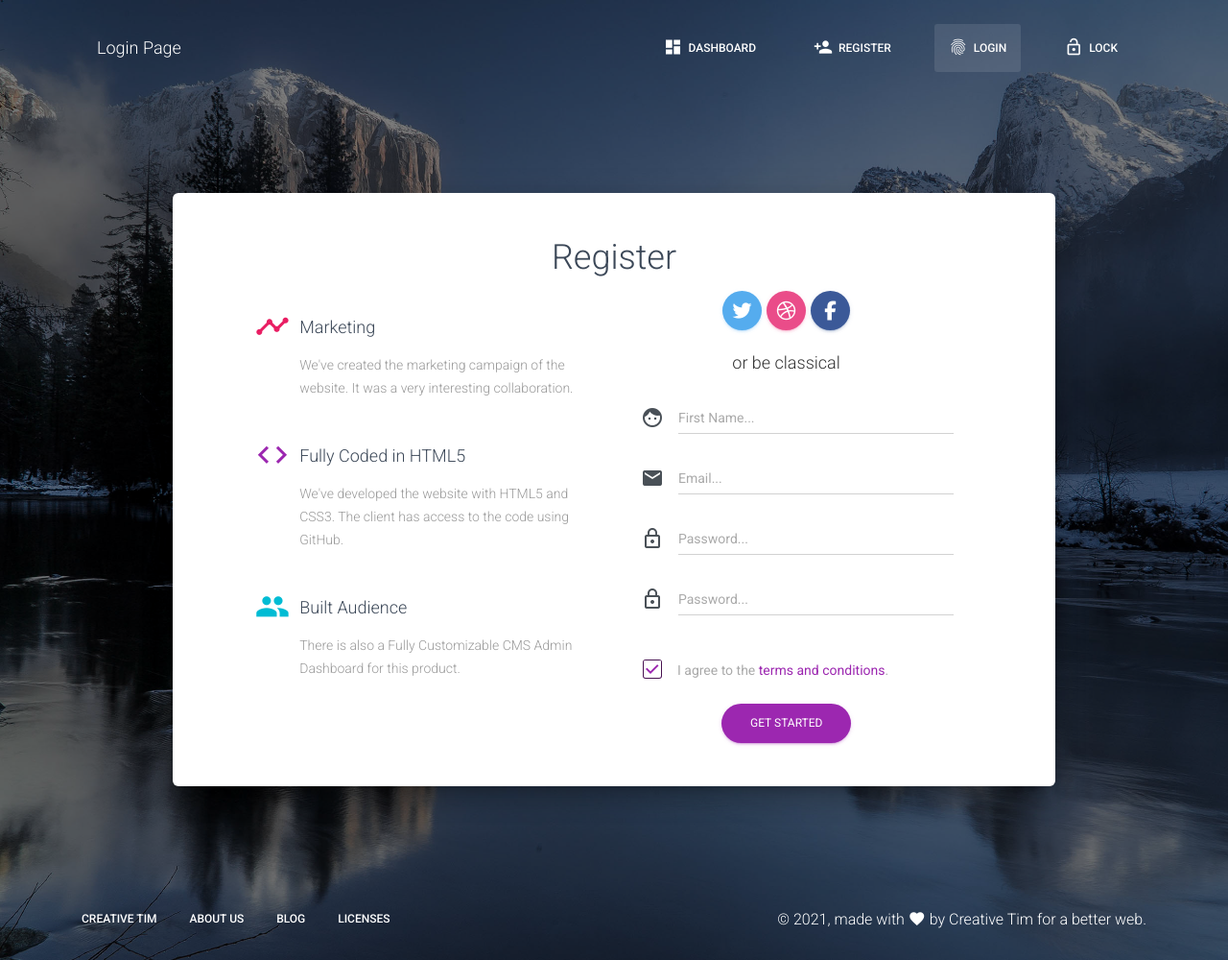
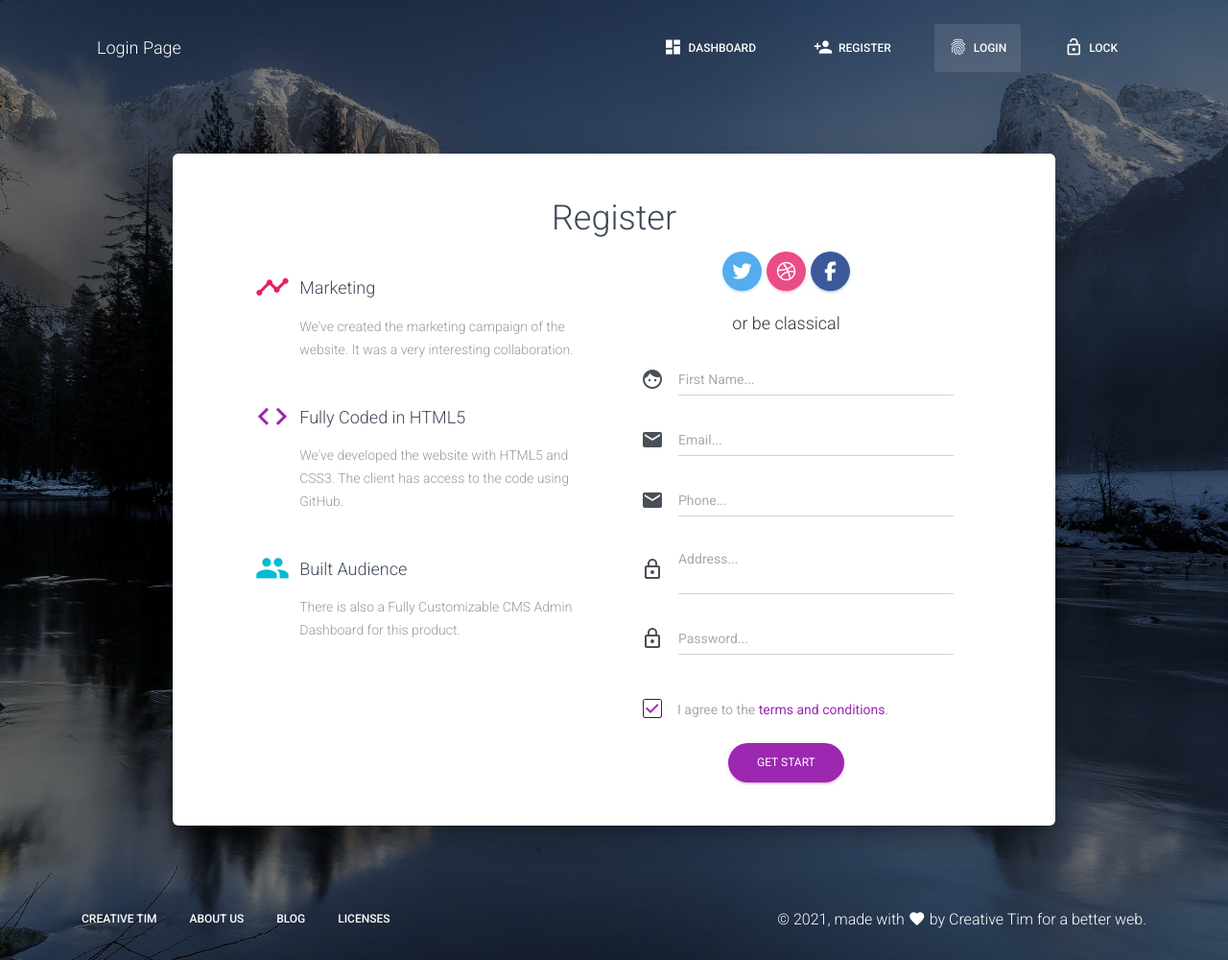
Before and after one commit to Ashinindavudha/php_basic_project, a PHP site: page /php_basic_project/register.php in a window 1280 px wide. Shown: the whole page at 96% size. Run offline with PHP 8.4, Linux system fonts and the light colour scheme; some libraries are stand-ins or nearby versions.

Commit message:
sixth_init

```diff
--- a/register.php
+++ b/register.php
@@ -1,7 +1,7 @@
-<?php include("nav/head.php") ?>
+<?php include "nav/head.php"?>
 
 <body class="off-canvas-sidebar">
-  <?php include("nav/navbar.php") ?>
+  <?php include "nav/navbar.php"?>
    <div class="wrapper wrapper-full-page">
     <div class="page-header register-page header-filter" filter-color="black" style="background-image: url('assets/img/register.jpg')">
       <div class="container">
@@ -59,7 +59,12 @@
                       </button>
                       <h4 class="mt-3"> or be classical </h4>
                     </div>
-                    <form class="form" method="" action="">
+                    <?php if (isset($_GET['error'])): ?>
+                    <div class="alert alert-warning">
+                    Cannot create account. Please try again......
+                    </div>
+                    <?php endif?>
+                    <form class="form" method="post" action="admin/_actions/create.php">
                       <div class="form-group has-default">
                         <div class="input-group">
                           <div class="input-group-prepend">
@@ -67,7 +72,7 @@
                               <i class="material-icons">face</i>
                             </span>
                           </div>
-                          <input type="text" class="form-control" placeholder="First Name...">
+                          <input type="text" name="name" class="form-control" placeholder="First Name...">
                         </div>
                       </div>
                       <div class="form-group has-default">
@@ -77,9 +82,21 @@
                               <i class="material-icons">mail</i>
                             </span>
                           </div>
-                          <input type="text" class="form-control" placeholder="Email...">
+                          <input type="text" name="email" class="form-control" placeholder="Email...">
                         </div>
                       </div>
+
+                      <div class="form-group has-default">
+                        <div class="input-group">
+                          <div class="input-group-prepend">
+                            <span class="input-group-text">
+                              <i class="material-icons">mail</i>
+                            </span>
+                          </div>
+                          <input type="text" name="phone" class="form-control" placeholder="Phone...">
+                        </div>
+                      </div>
+
                       <div class="form-group has-default">
                         <div class="input-group">
                           <div class="input-group-prepend">
@@ -87,7 +104,7 @@
                               <i class="material-icons">lock_outline</i>
                             </span>
                           </div>
-                          <input type="password" placeholder="Password..." class="form-control">
+                          <textarea name="address" placeholder="Address..." class="form-control"></textarea>
                         </div>
                       </div>
 
@@ -98,7 +115,7 @@
                               <i class="material-icons">lock_outline</i>
                             </span>
                           </div>
-                          <input type="password" placeholder="Password..." class="form-control">
+                          <input type="password" name="password" placeholder="Password..." class="form-control">
                         </div>
                       </div>
 
@@ -113,7 +130,8 @@
                         </label>
                       </div>
                       <div class="text-center">
-                        <a href="#pablo" class="btn btn-primary btn-round mt-4">Get Started</a>
+                        <!-- <a href="#pablo" class="btn btn-primary btn-round mt-4">Get Started</a> -->
+                        <button type="submit" class="btn btn-primary btn-round mt-4">Get Start</button>
                       </div>
                     </form>
                   </div>
@@ -123,6 +141,6 @@
           </div>
         </div>
       </div>
-      <?php include("nav/footer.php") ?>
+      <?php include "nav/footer.php"?>
     </div>
   </div>
```
Also changed, not shown: admin/_actions/create.php (added, +25 -0 lines), admin/_actions/delete.php (+4 -4 lines), admin/_actions/login.php (+37 -10 lines), admin/userIndex.php (+30 -22 lines).
